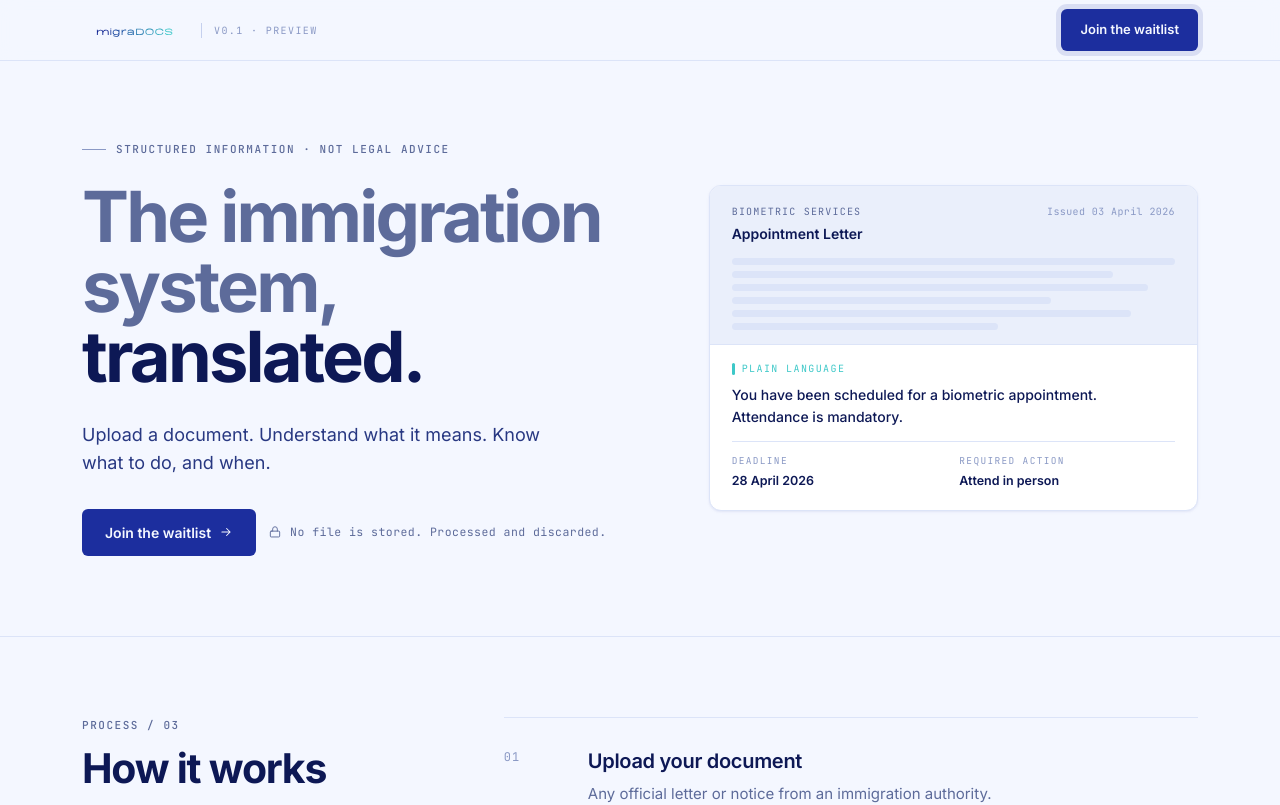
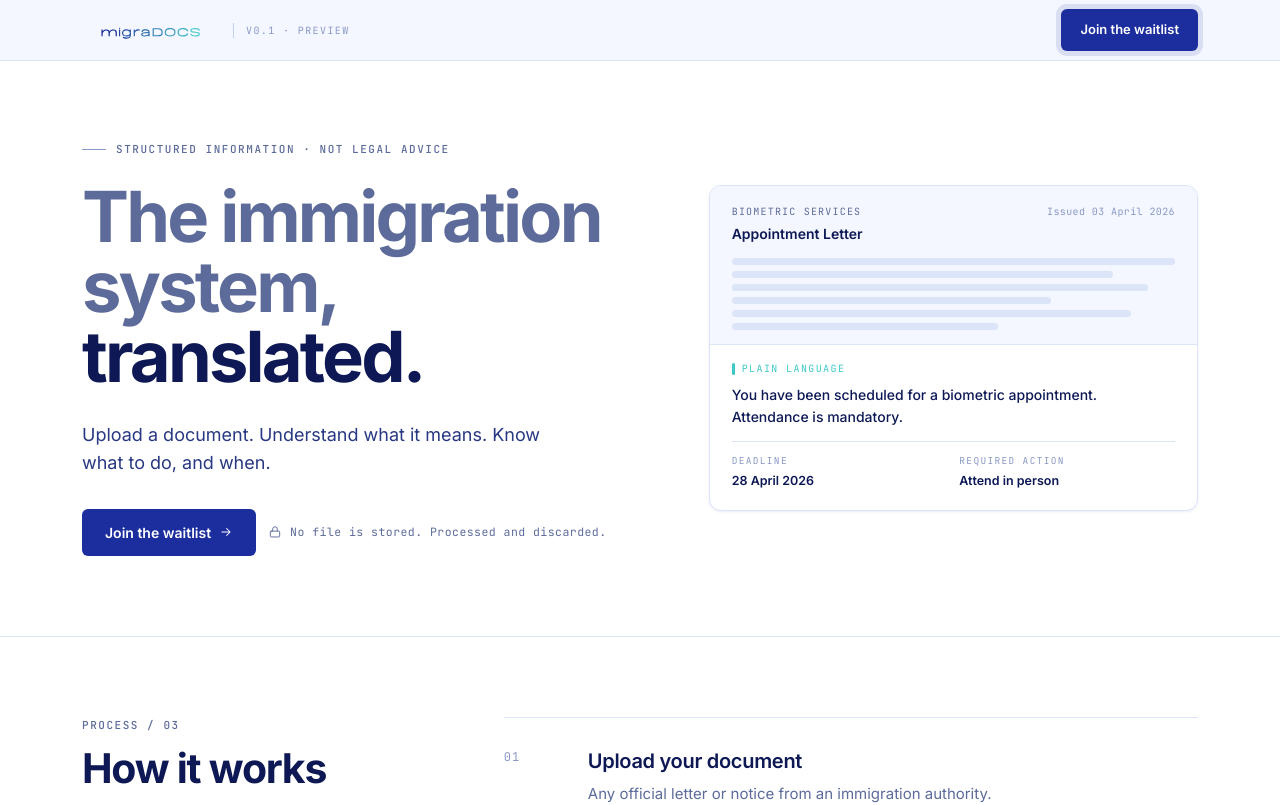
Before and after one commit to AS03-S/side_proj_test, a Next.js app: page / in a window 1280 px wide. Shown: the top 805 px of the page. Built offline with nearby package versions, Linux system fonts and the light colour scheme.

Commit message:
White background, bigger nav logo, real logo in sidebar
- --bg changed to #ffffff (pure white); --bg-2 keeps the tinted blue-grey
- Landing nav logo bumped from size 20 to 26
- Sidebar replaces text wordmark with public/logo.svg image

https://claude.ai/code/session_016xLb6x5zB7EfeUETCpvTaL

```diff
--- a/src/app/_landing/shared.tsx
+++ b/src/app/_landing/shared.tsx
@@ -282,7 +282,7 @@ export function Nav({ lang, onCTA, pulse, variant = "A" }: NavProps) {
         style={{ display: "flex", height: 60, alignItems: "center", justifyContent: "space-between" }}
       >
         <div style={{ display: "flex", alignItems: "center", gap: 14 }}>
-          <Logo size={20} />
+          <Logo size={26} />
           {variant === "B" && (
             <span className="mono" style={{ fontSize: 10, color: "var(--mute-2)", letterSpacing: "0.14em", textTransform: "uppercase", borderLeft: "1px solid var(--line-strong)", paddingLeft: 12 }}>
               v0.1 · preview
--- a/src/app/globals.css
+++ b/src/app/globals.css
@@ -32,8 +32,8 @@
   --teal-mid: #29b4b4;
 
   /* ── Page surfaces ── */
-  --bg: #f4f7ff;            /* very subtle blue-tinted off-white */
-  --bg-2: #eaeffb;
+  --bg: #ffffff;
+  --bg-2: #f4f7ff;
   --white: #ffffff;
 
   /* ── Text ── */
--- a/src/components/layout/Sidebar.tsx
+++ b/src/components/layout/Sidebar.tsx
@@ -13,9 +13,7 @@ const NAV_ITEMS = [
 
 function MigraDOCSLogo() {
   return (
-    <span className="logo-wordmark select-none text-[1.25rem] text-navy leading-none tracking-[-0.04em]">
-      migraDOCS
-    </span>
+    <img src="/logo.svg" alt="migraDOCS" height={22} width={Math.round(22 * 5.25)} style={{ display: "block" }} />
   );
 }
 
```
